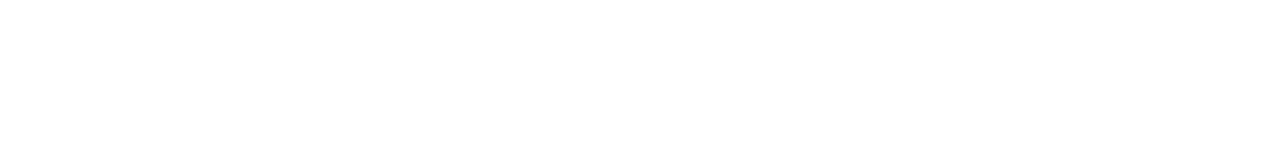
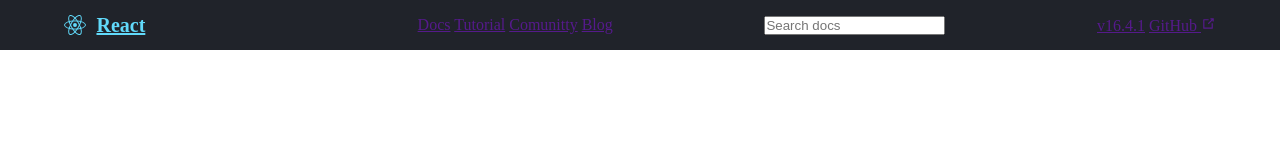
Before and after one commit to alex1mo/react, a plain HTML site: page source/index.html in a window 1280 px wide. Drawn offline with Linux system fonts and the light colour scheme.

Commit message:
header prototype

```diff
--- a/source/css/main.css
+++ b/source/css/main.css
@@ -0,0 +1,56 @@
+* {
+    margin: 0;
+    padding: 0;
+}
+
+html {
+    max-width: 1279px;
+    min-width: 666px;
+    box-sizing: border-box;
+    border: solid black 1px;
+
+}
+
+
+header {
+    background-color: #20232a;
+    color: #ffffff;
+    position: fixed;
+    z-index: 1;
+    width: 100%;
+    top: 0;
+    left: 0;
+}
+
+.next_header {
+    width: 90%;
+    padding-left: 20px;
+    padding-right: 20px;
+    margin-left: auto;
+    margin-right: auto;
+    height: 50px;
+    display: flex;
+    flex-direction: row;
+    align-items: center;
+    justify-content: space-between;
+}
+
+.logo {
+    width: calc(100%/6);
+    display: flex;
+    margin-right: 10px;
+    height: 100%;
+    align-items: center;
+    color: #61dafb;
+}
+
+.logo span {
+    margin-left: 10px;
+    font-weight: 700;
+    font-size: 20px;
+    line-height: 20px;
+}
+
+a {
+    text-decoration: underline;
+}
--- a/source/index.html
+++ b/source/index.html
@@ -8,6 +8,37 @@
 	<link rel="stylesheet" href="css/main.css">
 </head>
 <body>
-
+	<header>
+		<div class="next_header">
+			<a class="logo" href="" scr="img/">
+				<img src="img/data_image_svg+xml;….svg" alt="" height="20px">
+				<span>React</span>
+			</a>
+			<nav class="navigator">
+				<a href="">Docs</a>
+				<a href="">Tutorial</a>
+				<a href="">Comunitty</a>
+				<a href="">Blog</a>
+			</nav>
+			<form class="search" action="">
+				<span>
+						<input type="search" placeholder="Search docs">
+				</span>
+			</form>
+			<div class="navigator2">
+				<a href="">v16.4.1</a>
+				<a href="">
+					GitHub
+					<svg x="0px" y="0px" viewBox="0 0 100 100" width="15" height="15" class="css-19vhmgv"><path fill="currentColor" d="
+						M18.8,85.1h56l0,0c2.2,0,4-1.8,4-4v-32h-8v28h-48v-48h28v-8h-32l0,
+						0c-2.2,0-4,1.8-4,4v56C14.8,83.3,16.6,85.1,18.8,85.1z
+						"></path><polygon fill="currentColor" points="
+						45.7,48.7 51.3,54.3 77.2,28.5 77.2,37.2 85.2,37.2 85.2,14.9 62.8,
+						14.9 62.8,22.9 71.5,22.9
+						"></polygon></svg>
+				</a>
+			</div>
+		</div>
+	</header>
 </body>
 </html>
```
Also changed, not shown: source/img/data_image_svg+xml;….svg (added), source/img/search.svg (added).
